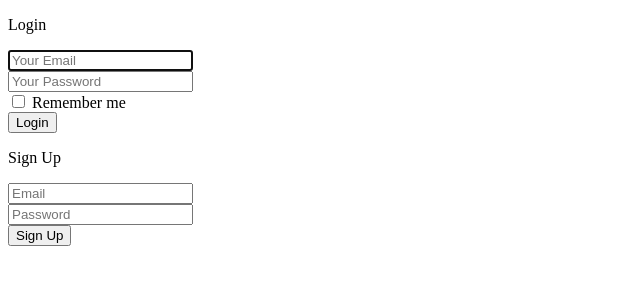
After one commit to bee2100cs/flaskAuth, a Flask app: template flaskAuth/templates/firebase.html in a window 1280 px wide. The commit adds this page. Shown: the top 300 px of the page, without its empty margins (0-640 px from the left). Run offline with Flask 3, Linux system fonts and the light colour scheme; the template is opened without the code that fills it, so the values that code supplies are empty.

Commit message:
fixed signup & login using firebase on vaniila js frontend and flaskAPI

```diff
--- a/flask-backend/restapi.py
+++ b/flaskAuth/restapi.py
@@ -13,7 +13,7 @@ bcrypt = Bcrypt(app)
 # allow react app to interact with backend and send cookies
 CORS(app, supports_credentials=True)
 # Enable secure serverside session
-server_sesion = Session(app)
+server_session = Session(app)
 db.init_app(app)
 
 with app.app_context():
--- /dev/null
+++ b/flaskAuth/static/js/firebase.js
@@ -0,0 +1,93 @@
+document.addEventListener('DOMContentLoaded', function() {
+    // fetchTodos();
+
+    // // Add event listener to the form submission
+    document.getElementById('signup-form').addEventListener('submit', function(event) {
+        event.preventDefault(); // Prevent default form submission behavior
+        signup(); // Call signup function when form is submitted
+    });
+
+    document.getElementById('login-form').addEventListener('submit', function(event) {
+        event.preventDefault(); // Prevent default form submission behavior
+        login(); // Call login function when form is submitted
+    });
+
+});
+
+function signup() {
+    let emailInput = document.getElementById('signup-email');
+    let passInput = document.getElementById('signup-password');
+
+    const email = emailInput.value;
+    const password = passInput.value;
+
+    if (email) {
+        axios.post('/api/signup', {email: email, password: password})
+        .then(function(response) {
+           // Check if the response contains a redirect URL
+           if (response.data.redirect_url) {
+                // Perform the redirect
+                window.location.href = response.data.redirect_url;
+                console.log(response.data.message);
+            } else {
+                // Handle the case where there is no redirect URL
+                console.error("Error during signup: ", response.data.message);
+            }
+
+        })
+        .catch(function (error) {
+            console.error("Error during signup: ", error);
+        });
+    }
+
+
+}
+
+function login() {
+    let emailInput = document.getElementById('l-email');
+    let passInput = document.getElementById('l-password');
+
+    const email = emailInput.value;
+    const password = passInput.value;
+
+    if (email && password) {
+        axios.post('/api/login', {email: email, password: password})
+        .then(function(response) {
+            if (response.data.redirect_url) {
+                // Perform the redirect
+                window.location.href = response.data.redirect_url;
+                console.log(response.data.message);
+            } else {
+                // Handle the case where there is no redirect URL
+                console.error("Error during signup: ", response.data.message);
+            }
+
+        })
+        .catch(function (error) {
+            console.error("Error during login: ", error);
+        });
+    } else {
+        console.error("Email or password is missing");
+    }
+}
+// function googlePopup() {
+//     signInWithPopup(auth, provider)
+//         .then((result) => {
+//             // This gives you a Google Access Token. You can use it to access the Google API.
+//             const credential = GoogleAuthProvider.credentialFromResult(result);
+//             const token = credential.accessToken;
+//             // The signed-in user info.
+//             const user = result.user;
+//             // IdP data available using getAdditionalUserInfo(result)
+//             // ...
+//         }).catch((error) => {
+//             // Handle Errors here.
+//             const errorCode = error.code;
+//             const errorMessage = error.message;
+//             // The email of the user's account used.
+//             const email = error.customData.email;
+//             // The AuthCredential type that was used.
+//             const credential = GoogleAuthProvider.credentialFromError(error);
+//             // ...
+//         });
+// }
--- a/flask-backend/templates/base.html
+++ b/flaskAuth/templates/base.html
@@ -5,7 +5,7 @@
     <meta http-equiv="X-UA-Compatible" content="IE=edge">
     <meta name="viewport" content="width=device-width, initial-scale=1">
     <title>Firebase Auth Boiler - {% block title %}{% endblock title %}</title>
-    <link rel="stylesheet" href="{{ url_for('static', filename='styles.css') }}">
+    <link rel="stylesheet" href="{{ url_for('static', filename='css/styles.css') }}">
     <link rel="stylesheet" href="https://cdn.jsdelivr.net/npm/bulma@0.9.4/css/bulma.min.css">
 
     <!-- firebase login UI -->
--- /dev/null
+++ b/flaskAuth/templates/firebase.html
@@ -0,0 +1,69 @@
+<!DOCTYPE html>
+<html lang="en">
+<head>
+    <meta charset="UTF-8">
+    <meta name="viewport" content="width=device-width, initial-scale=1.0">
+    <script src="https://unpkg.com/axios/dist/axios.min.js"></script>
+    <title>Firebase Auth</title>
+</head>
+<body>
+    <div id="loginForm">
+        <div><p>Login</p></div>
+        <form method="POST" id="login-form">
+            <div class="field">
+                <div class="control">
+                    <input class="input is-large" id="l-email" type="email" name="email" autocomplete="on" placeholder="Your Email" autofocus="">
+                </div>
+            </div>
+
+            <div class="field">
+                <div class="control">
+                    <input class="input is-large" id="l-password" type="password" name="password" autocomplete="off" placeholder="Your Password">
+                </div>
+            </div>
+            <div class="field">
+                <label class="checkbox">
+                    <input type="checkbox" name="remember">
+                    Remember me
+                </label>
+            </div>
+            <button class="button is-block is-info is-large is-fullwidth" type="submit">Login</button>
+        </form>
+    </div>
+    <div></div>
+
+    <div id="signupForm">
+        <div><p>Sign Up</p></div>
+        <form id="signup-form" method="POST">
+            <div class="field">
+                <div class="control">
+                    <input class="input is-large" id="signup-email" type="email" name="email" autocomplete="on" placeholder="Email" autofocus="">
+                </div>
+            </div>
+
+            <div class="field">
+                <div class="control">
+                    <input class="input is-large" id="signup-password" type="password" name="password" placeholder="Password">
+                </div>
+            </div>
+
+            <button class="button is-block is-info is-large is-fullwidth" type="submit">Sign Up</button>
+        </form>
+
+
+
+<!--
+        <h1>Hello, World!</h1>
+    <button onclick="fetchData()">Fetch Data</button>
+
+        <h1>Todo List</h1>
+        <ul id="todo-list"></ul>
+        <form id="todo-form">
+            <input type="text" id="todo-input" placeholder="Enter a new todo">
+            <button type="submit">Add Todo</button>
+        </form> -->
+
+    </div>
+    <script type="module" src="../static/js/firebase.js"></script>
+</body>
+</html>
```
Also changed, not shown: flask-backend/authentication.py (deleted, +0 -77 lines), flask-backend/main.py (deleted, +0 -9 lines), flaskAuth/__init__.py (renamed from flask-backend/__init__.py, +6 -2 lines), flaskAuth/authentication.py (added, +130 -0 lines), flaskAuth/config.py (renamed from flask-backend/config.py, +7 -7 lines), flaskAuth/main.py (added, +23 -0 lines), flaskAuth/templates/home.html (renamed from flask-backend/templates/home.html, +9 -0 lines), flaskAuth/templates/login.html (renamed from flask-backend/templates/login.html, +9 -0 lines), flaskAuth/templates/welcome.html (added, +13 -0 lines), flaskAuth/app.py (renamed from flask-backend/app.py), flaskAuth/database.py (renamed from flask-backend/database.py), flaskAuth/models.py (renamed from flask-backend/models.py), flaskAuth/requirements.txt (renamed from flask-backend/requirements.txt), flaskAuth/static/css/styles.css (added), 2 more files.
